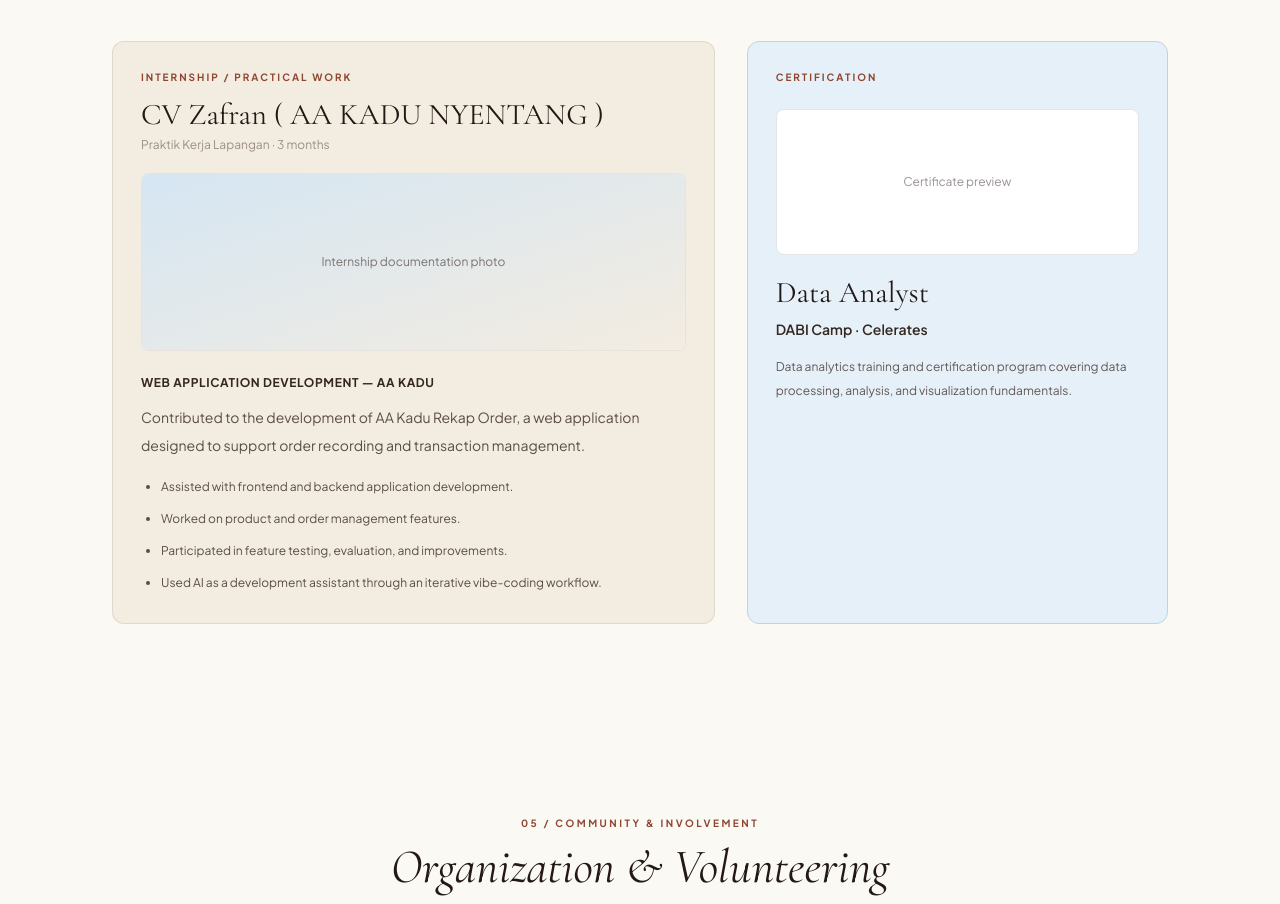
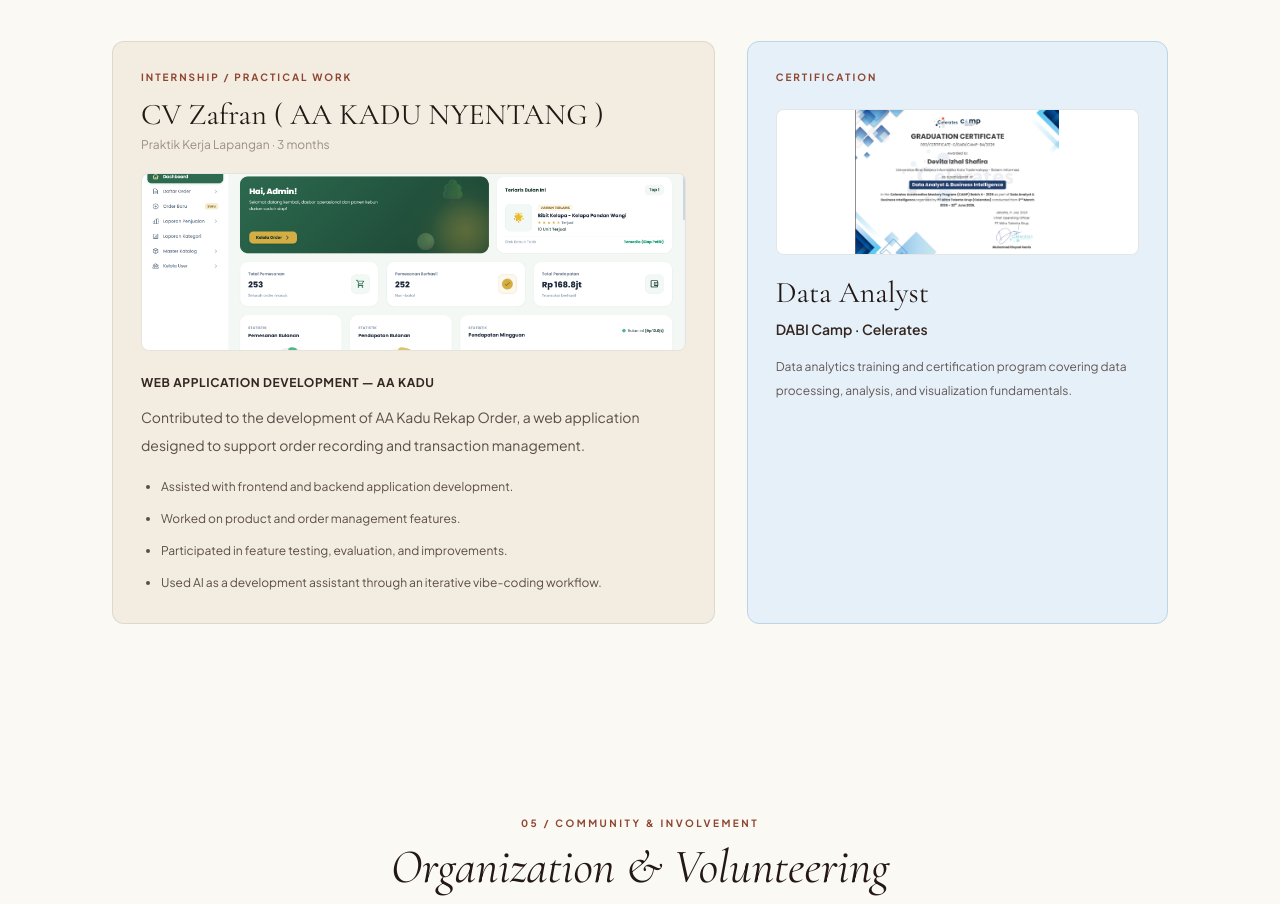
Before and after one commit to Shafira0605/E-CV-Final, a plain HTML site: page index.html in a window 1280 px wide. Shown: the part 3174-4078 px from the top of the page. Drawn offline with nearby package versions, Linux system fonts and the light colour scheme; a web font is replaced by a local one.

Commit message:
Update portfolio assets and content

```diff
--- a/index.html
+++ b/index.html
@@ -260,7 +260,7 @@
             <h3 class="mt-3 font-serif text-3xl text-brand-darkBrown">CV Zafran ( AA KADU NYENTANG )</h3>
             <p class="mt-1 text-xs text-brand-taupe">Praktik Kerja Lapangan · 3 months</p>
             <div class="mt-5 overflow-hidden rounded-lg border border-brand-espresso/10 bg-white/60">
-              <div class="relative h-44 bg-gradient-to-br from-brand-skyBlue to-brand-softBeige"><img src="assets/magang-bsf-tech.jpg" alt="Internship documentation" class="absolute inset-0 z-10 h-full w-full object-cover" onerror="this.style.display='none'"><div id="internshipFallback" class="absolute inset-0 flex items-center justify-center text-center text-xs text-brand-espresso/60">Internship documentation photo</div></div>
+              <div class="relative h-44 bg-gradient-to-br from-brand-skyBlue to-brand-softBeige"><img src="assets/magang-bsf-tech.png" alt="Internship documentation" class="absolute inset-0 z-10 h-full w-full object-cover" onerror="this.style.display='none'"><div id="internshipFallback" class="absolute inset-0 flex items-center justify-center text-center text-xs text-brand-espresso/60">Internship documentation photo</div></div>
 
             </div>
             <h4 class="mt-6 text-xs font-bold uppercase tracking-wider">Web Application Development — AA Kadu</h4>
@@ -275,7 +275,7 @@
           <article class="rounded-xl border border-brand-softBlue bg-brand-powderBlue p-7 lg:col-span-5">
             <p class="text-[10px] font-bold uppercase tracking-[.2em] text-brand-rust">CERTIFICATION</p>
             <div class="mt-6 overflow-hidden rounded-lg border border-brand-espresso/10 bg-white/70">
-              <div class="relative h-36 bg-white"><img src="assets/sertifikat-data-analyst.jpg" alt="Data Analyst certificate" class="absolute inset-0 z-10 h-full w-full object-contain" onerror="this.style.display='none'"><div id="certificateFallback" class="absolute inset-0 flex items-center justify-center text-xs text-brand-espresso/50">Certificate preview</div></div>
+              <div class="relative h-36 bg-white"><img src="assets/sertifikat-data-analyst.png" alt="Data Analyst certificate" class="absolute inset-0 z-10 h-full w-full object-contain" onerror="this.style.display='none'"><div id="certificateFallback" class="absolute inset-0 flex items-center justify-center text-xs text-brand-espresso/50">Certificate preview</div></div>
 
             </div>
             <h3 class="mt-5 font-serif text-3xl text-brand-darkBrown">Data Analyst</h3>
```
Also changed, not shown: assets/magang-bsf-tech.png (added), assets/sertifikat-data-analyst.png (added).
